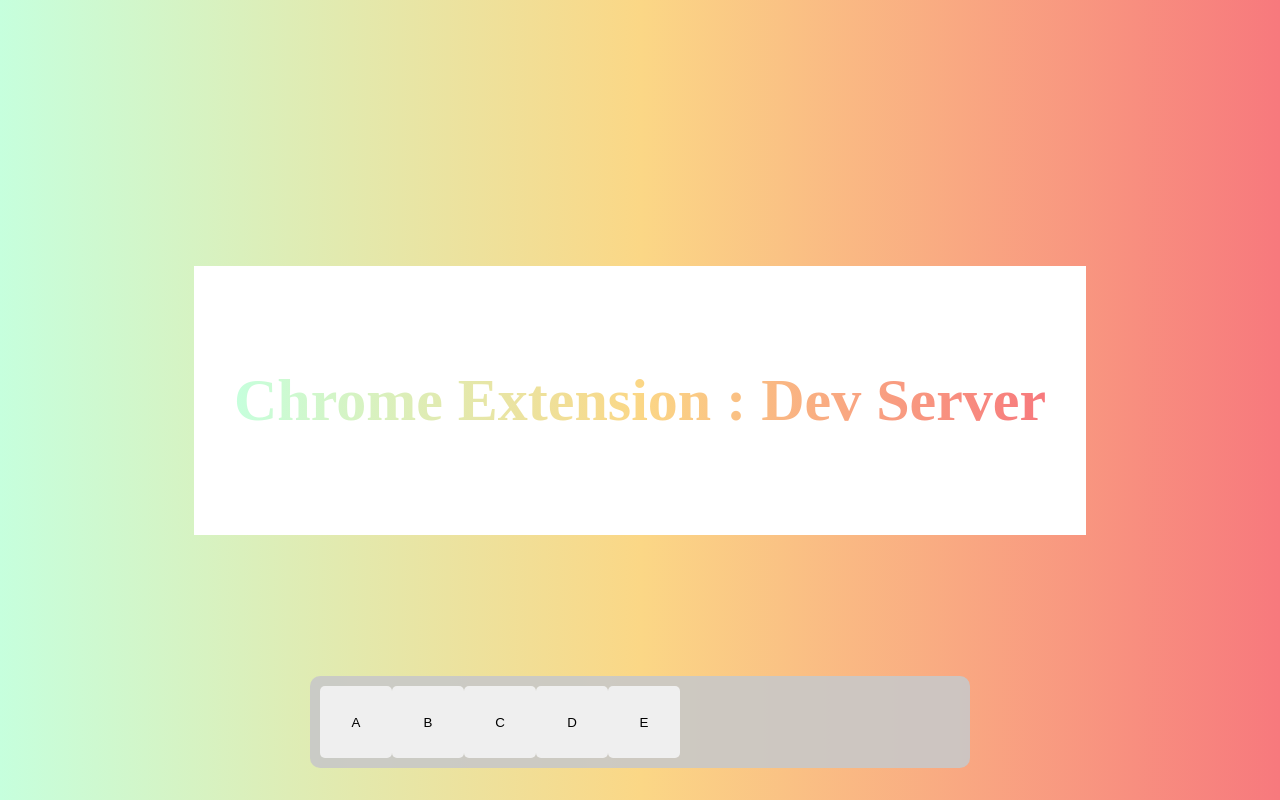
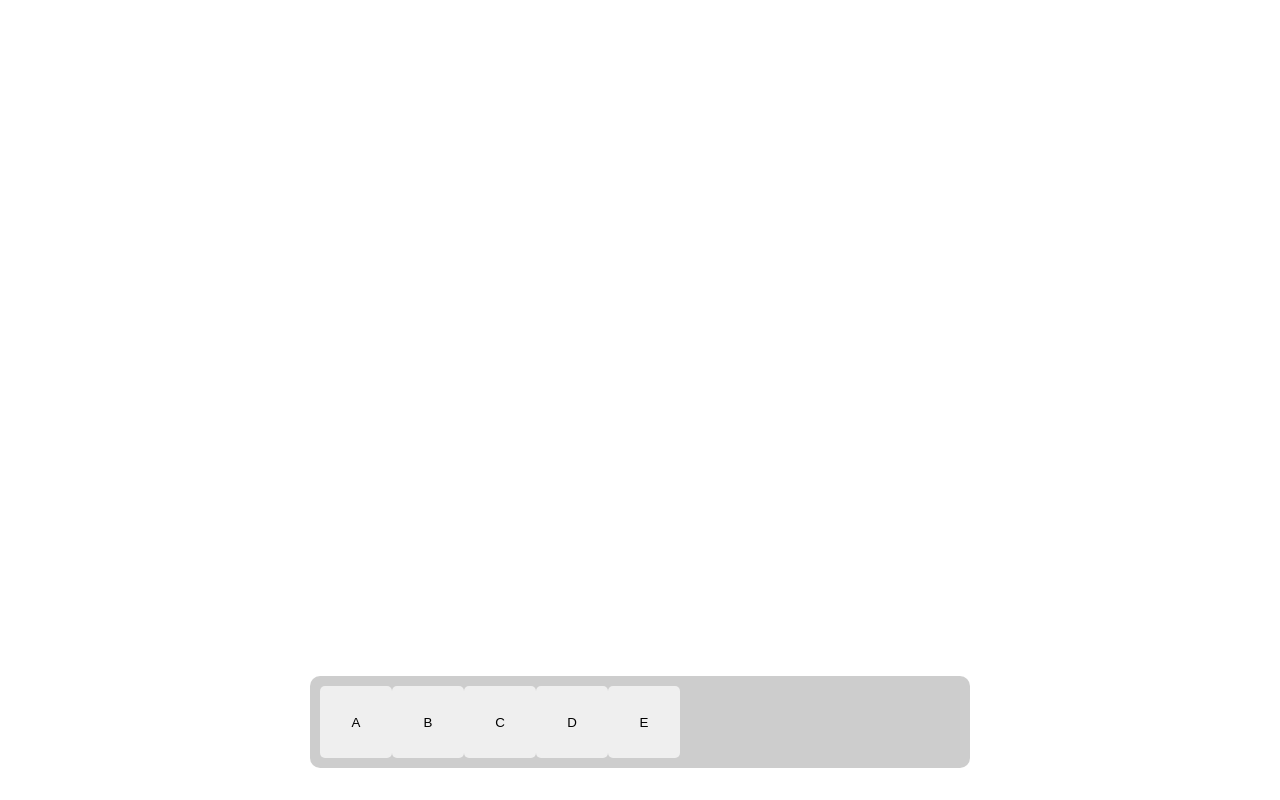
Before and after one commit to song-ku-hae-hyeon/BTB, a React app: page / in a window 1280 px wide. Built offline with nearby package versions, Linux system fonts and the light colour scheme.

Commit message:
feat: react-dom createRoot 메서드로 수정

```diff
--- a/src/index.tsx
+++ b/src/index.tsx
@@ -1,15 +1,12 @@
 // 개발환경용 파일
 import React from 'react';
-import ReactDOM from 'react-dom';
 import ContentApp from './ContentApp';
 import DevBackground from './components/DevBackground';
+import { createRoot } from 'react-dom/client';
 
-const $root = document.getElementById('root');
-
-ReactDOM.render(
+const root = createRoot(document.getElementById('root') as HTMLElement);
+root.render(
   <>
-    <DevBackground />
     <ContentApp isDev />
   </>,
-  $root,
 );
```
